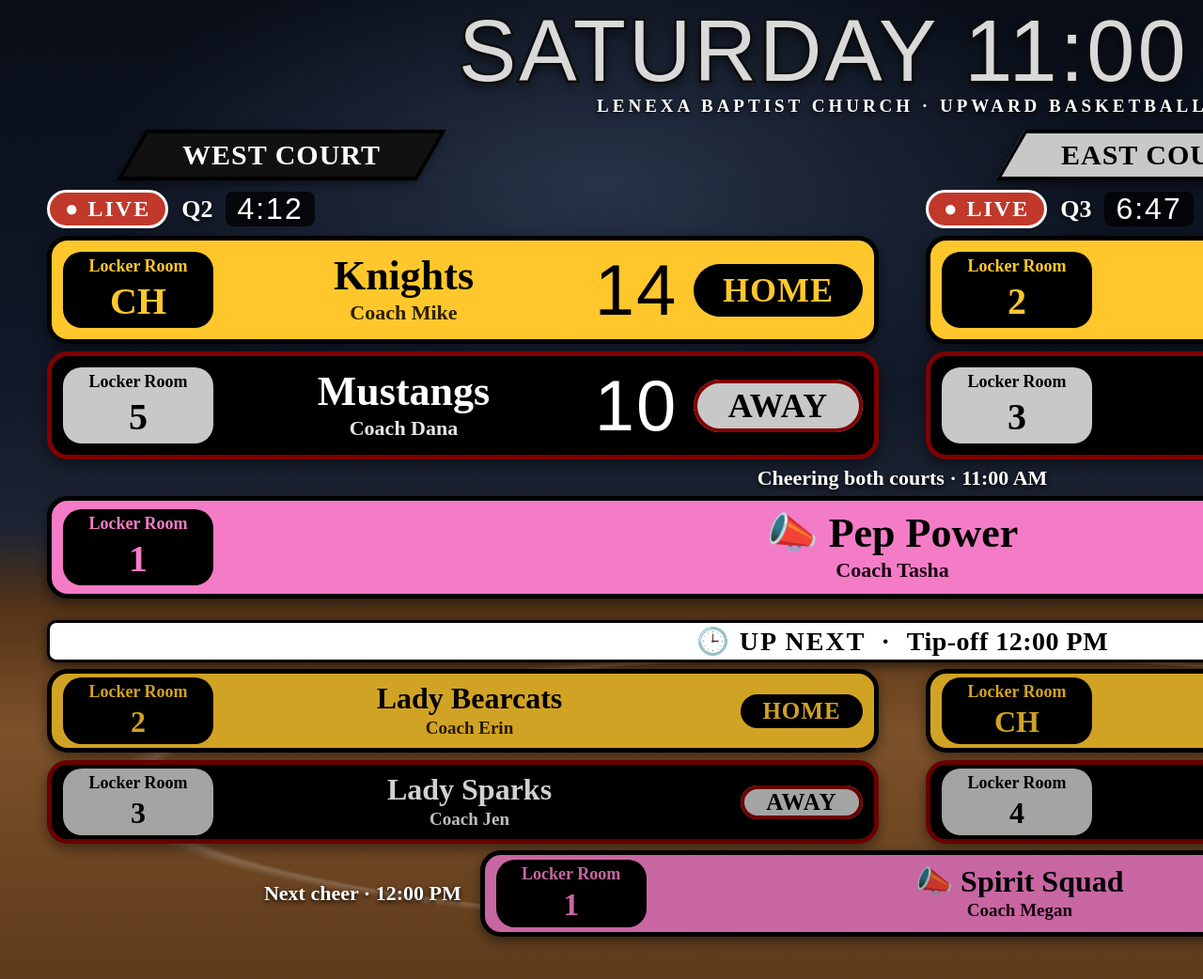
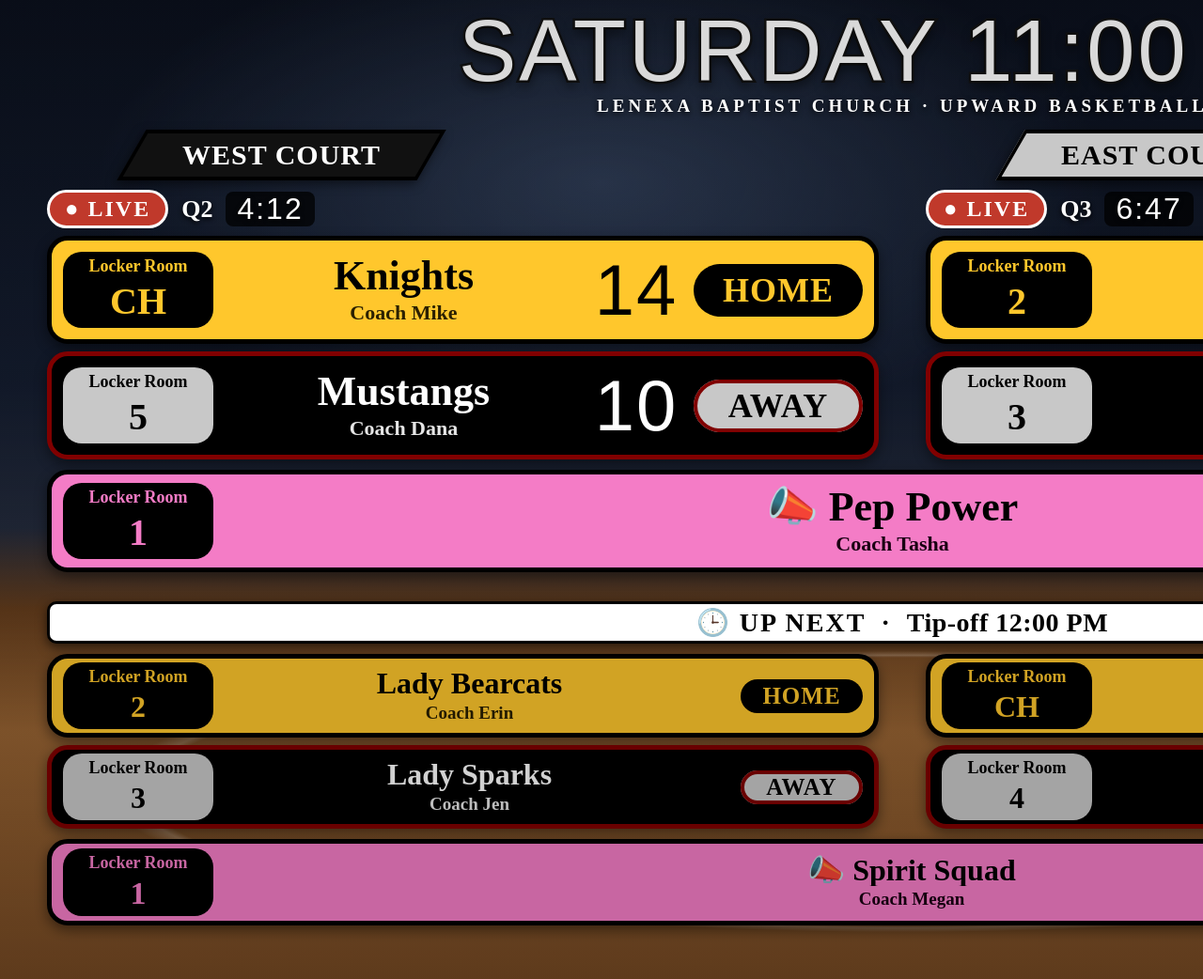
Before and after one commit to aingalsbe/UpwardScoreboard, a website: page deliverables/mockups/lobby-v2/saturday-split.html in a window 1280 px wide. Shown: the top 1042 px of the page at 94% size. Drawn offline with Linux system fonts and the light colour scheme.

Commit message:
lobby-v2: drop cheer captions; next cheer full-width dimmed under next games

```diff
--- a/deliverables/mockups/lobby-v2/lobby.css
+++ b/deliverables/mockups/lobby-v2/lobby.css
@@ -123,3 +123,9 @@ main.split .band.next .side { font-size: 2.5rem; min-width: 13rem; padding: .4re
 .full .pair { grid-template-columns: 1fr; gap: 1.6rem; }
 .full .pair .next-bar { margin-top: 1.4rem; }
 .full .game.next { width: 82%; margin: 0 auto; }
+
+/* Aaron 3:01 PM: no cheer captions; cheer rows just sit under the courts, next one full width + dimmed */
+.cheer-band.next { flex-direction: column; }
+.cheer-band.next .row.cheer { width: 100%; }
+main.split { gap: 1.1rem; }
+main.split .next-bar { margin-top: 2rem; }
--- a/deliverables/mockups/lobby-v2/saturday-split.html
+++ b/deliverables/mockups/lobby-v2/saturday-split.html
@@ -10,7 +10,7 @@
       <div class="who"><div class="name" data-bind="name">Jaguars</div><div class="coach" data-bind="coach">Coach Brian</div></div><span class="score" data-bind="home-score">21</span><span class="side">HOME</span></div><div class="row away" data-row="away"><div class="locker" data-bind="locker"><small>Locker Room</small><b>3</b></div>
       <div class="who"><div class="name" data-bind="name">Panthers</div><div class="coach" data-bind="coach">Coach Luis</div></div><span class="score" data-bind="away-score">18</span><span class="side">AWAY</span></div></section></div>
 </div>
-<section class="cheer-band now" data-court="both" data-slot="now"><div class="status"><span>Cheering both courts · 11:00 AM</span></div>
+<section class="cheer-band now" data-court="both" data-slot="now">
 <div class="row cheer span" data-row="cheer"><div class="locker" data-bind="locker"><small>Locker Room</small><b>1</b></div>
       <div class="who"><div class="name" data-bind="name">Pep Power</div><div class="coach" data-bind="coach">Coach Tasha</div></div><span class="side">CHEER</span></div></section>
 
@@ -23,7 +23,7 @@
       <div class="who"><div class="name" data-bind="name">Lady Cardinals</div><div class="coach" data-bind="coach">Coach Amy</div></div><span></span><span class="side">HOME</span></div><div class="row away" data-row="away"><div class="locker" data-bind="locker"><small>Locker Room</small><b>4</b></div>
       <div class="who"><div class="name" data-bind="name">Lady Razorbacks</div><div class="coach" data-bind="coach">Coach Kim</div></div><span></span><span class="side">AWAY</span></div></section></div>
 </div>
-<section class="cheer-band next" data-court="both" data-slot="next"><div class="status"><span>Next cheer · 12:00 PM</span></div>
+<section class="cheer-band next" data-court="both" data-slot="next">
 <div class="row cheer span" data-row="cheer"><div class="locker" data-bind="locker"><small>Locker Room</small><b>1</b></div>
       <div class="who"><div class="name" data-bind="name">Spirit Squad</div><div class="coach" data-bind="coach">Coach Megan</div></div><span class="side">CHEER</span></div></section>
 </main><div class="sample">SAMPLE DATA · MOCKUP</div></body></html>
```
Also changed, not shown: deliverables/mockups/lobby-v2/data-needs.md (+2 -2 lines), deliverables/mockups/lobby-v2/saturday-split.png.
